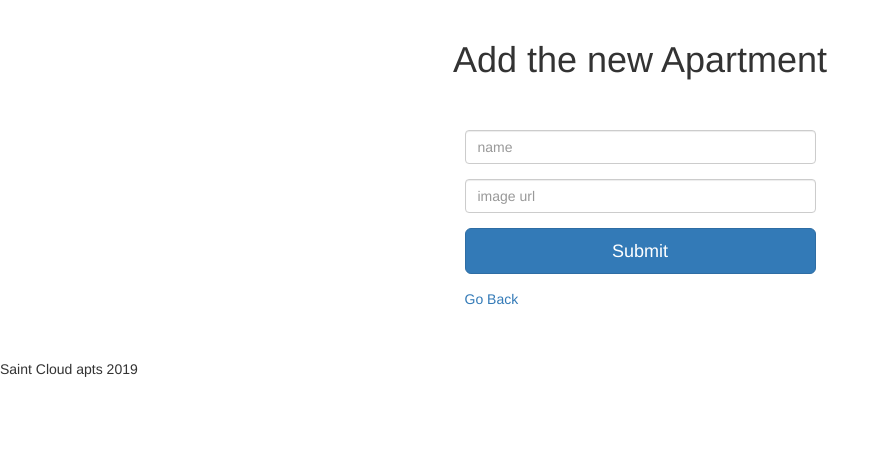
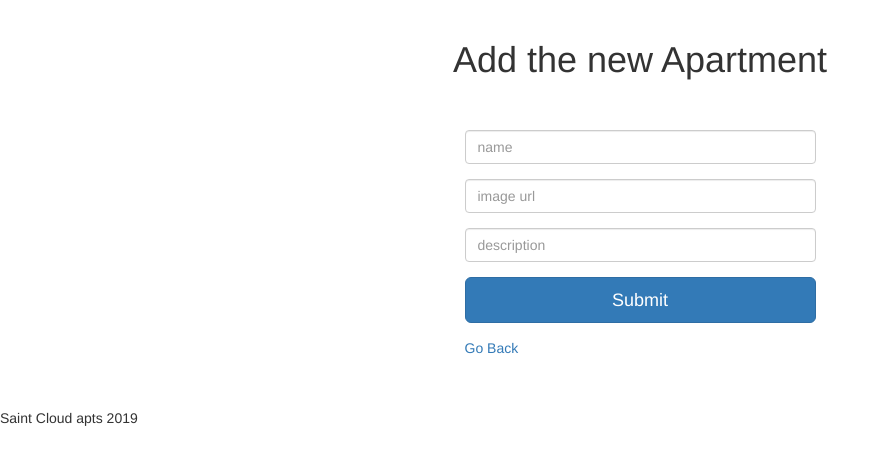
Before and after one commit to XKushal/StCloudAptss, a Node server app: page /apartments/new in a window 1280 px wide. Shown: the part 52-517 px from the top of the page, without its empty margins (0-890 px from the left). Run offline with Node 20, Linux system fonts and the light colour scheme; some libraries are stand-ins or nearby versions.

Commit message:
description is added to the version 1

```diff
--- a/v2/views/new.ejs
+++ b/v2/views/new.ejs
@@ -11,6 +11,9 @@
                     <input class = "form-control" type = "text" name ="image" placeholder = "image url">
                 </div>
                 <div class="form-group">
+                    <input class = "form-control" type = "text" name ="description" placeholder = "description">
+                </div>
+                <div class="form-group">
                     <button class="btn btn-lg btn-primary btn-block">Submit</button>
                 </div>
             </form>
```
